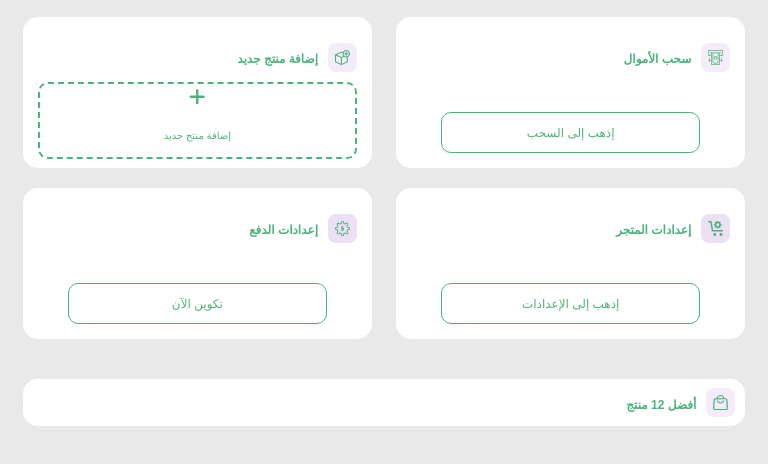
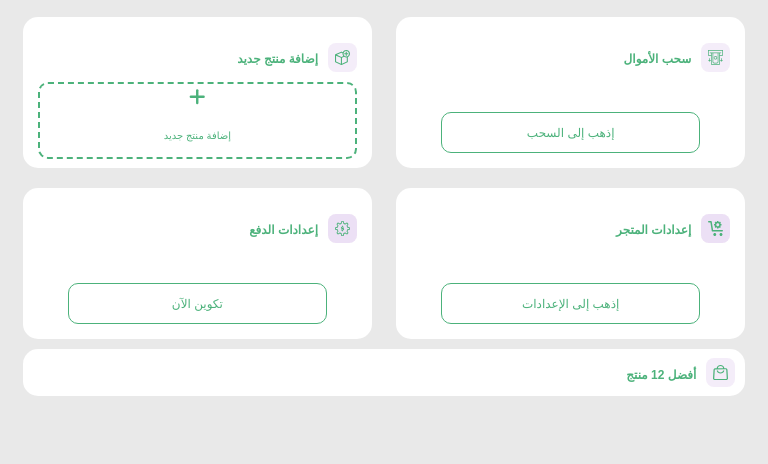
Before and after one commit to rumanw99/DAS, a plain HTML site: page index.html in a window 768 px wide. Shown: the part 914-1378 px from the top of the page. Drawn offline with nearby package versions, Linux system fonts and the light colour scheme.

Commit message:
first commit

```diff
--- a/index.html
+++ b/index.html
@@ -7,6 +7,7 @@
         <script src="https://cdn.jsdelivr.net/npm/bootstrap@5.0.2/dist/js/bootstrap.bundle.min.js" integrity="sha384-MrcW6ZMFYlzcLA8Nl+NtUVF0sA7MsXsP1UyJoMp4YLEuNSfAP+JcXn/tWtIaxVXM" crossorigin="anonymous"></script>
         <link rel="stylesheet" href="styles.css" />
         <script src="https://code.jquery.com/jquery-3.6.0.min.js"></script>
+
         <title>Document</title>
     </head>
     <body class="ar">
@@ -1197,7 +1198,7 @@
                 </div>
             </div>
             <div class="row wa">
-                <div class="col-md-12">
+                <div class="col-md-12 col-sm-12">
                     <div class="footer">
                         <svg xmlns="http://www.w3.org/2000/svg" width="29" height="29" viewBox="0 0 29 29" fill="none">
                             <rect width="29" height="29" rx="8" fill="#DAC3EB" fill-opacity="0.3"/>
--- a/styles.css
+++ b/styles.css
@@ -1099,6 +1099,10 @@ body.ar {
     }
 }
 @media screen and (min-width: 577px) and (max-width: 768px) {
+	.wa .footer{
+		margin-top: -10px;
+
+	}
     .sidebar {
         position: absolute;
         right: 117px;
@@ -1182,6 +1186,8 @@ body.ar {
         justify-content: center;
         align-items: center;
     }
+
+
 }
 @media screen and (min-width: 769px) and (max-width: 992px) {
     .section {
```
